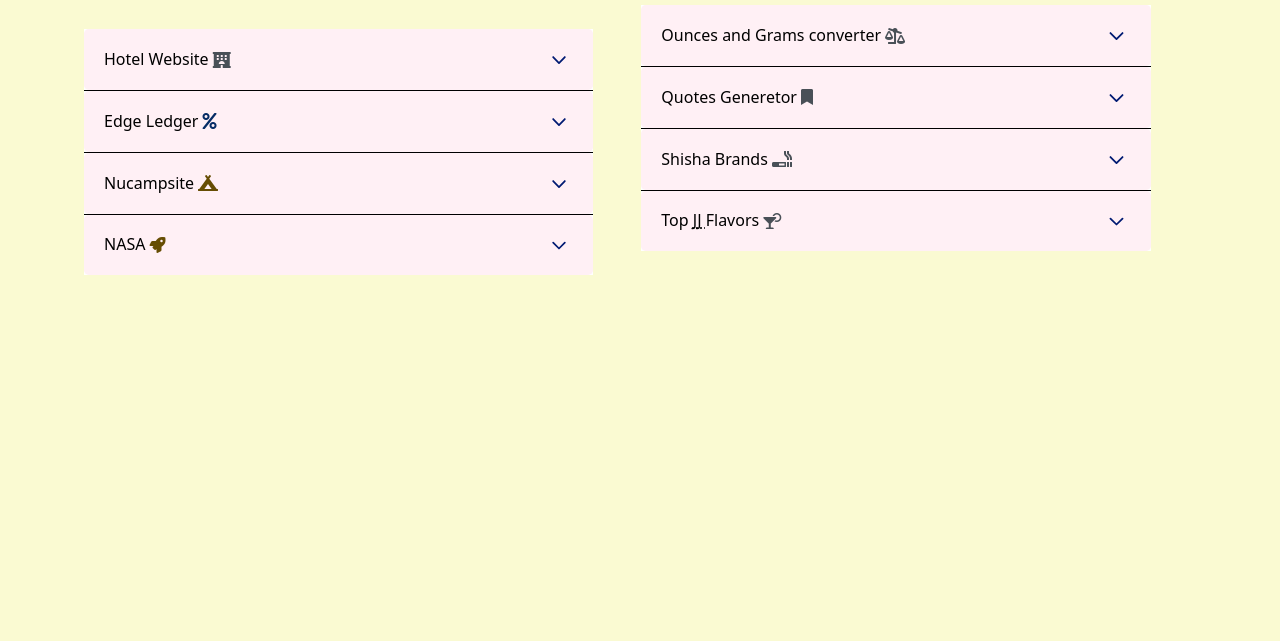
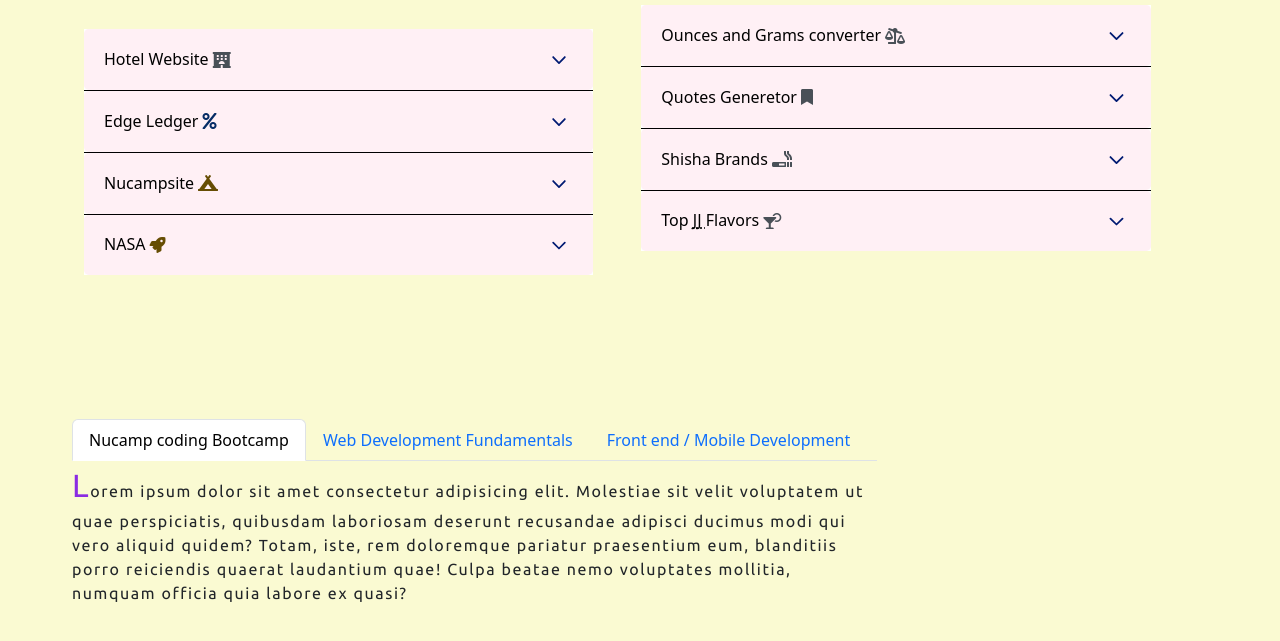
Before and after one commit to Hagop420/Professional-portfolio, a website: page html/index.html in a window 1280 px wide. Shown: the part 1734-2375 px from the top of the page. Drawn offline with nearby package versions, Linux system fonts and the light colour scheme.

Commit message:
tab-pane-insetion

```diff
--- a/css/style.css
+++ b/css/style.css
@@ -239,3 +239,22 @@
     50%{transform: translateY(2px);}
     100%{transform: translateY(0px);}
    }
+
+#nucamp-tab-pane p{
+  font-size: 16px;
+  min-width:350px;
+  font-family: 'Ubuntu', sans-serif;
+  letter-spacing: .1rem;
+}
+
+#nucamp-tab-pane p::first-letter{
+  font-size: 200%;
+  color: #8A2BE2;
+}
+
+
+   #Fundamentals-tab-pane img,
+   #Front-end-UI-tab-pane img{
+    height:400px;
+    box-shadow: 8px 10px .3rem #888888;
+   }
--- a/html/index.html
+++ b/html/index.html
@@ -6,6 +6,8 @@
    <meta http-equiv="X-UA-Compatible" content="IE=edge">
    <meta name="viewport" content="width=device-width, initial-scale=1.0">
 
+   <!-- title icon -->
+   <link rel="icon" href="../images/logo.png">
 
    <!-- bootstrap -->
    <link rel="stylesheet" href="../node_modules/bootstrap/dist/css/bootstrap.min.css">
@@ -443,6 +445,50 @@
 
 
 
+      <div class="card col-8 m-5 p-4">
+         <ul class="nav nav-tabs" id="sliders" role="tablist">
+            <li class="nav-item" role="presentation">
+               <button class="nav-link active" id="nucamp-tab" data-bs-toggle="tab" data-bs-target="#nucamp-tab-pane"
+                  type="button" role="tab" aria-controls="nucamp-tab-pane" aria-selected="true">Nucamp coding
+                  Bootcamp</button>
+
+            </li>
+            <li class="nav-item" role="presentation">
+               <button class="nav-link" id="Fundamentals-tab" data-bs-toggle="tab"
+                  data-bs-target="#Fundamentals-tab-pane" type="button" role="tab" aria-controls="Fundamentals-tab-pane"
+                  aria-selected="false">Web Development
+                  Fundamentals</button>
+            </li>
+            <li class="nav-item" role="presentation">
+               <button class="nav-link" id="Front-end-UI-tab" data-bs-toggle="tab"
+                  data-bs-target="#Front-end-UI-tab-pane" type="button" role="tab" aria-controls="Front-end-UI-tab-pane"
+                  aria-selected="false">Front end / Mobile
+                  Development</button>
+            </li>
+         </ul>
+         <div class="tab-content" id="myTabContent">
+            <div class="tab-pane fade show active col-12" id="nucamp-tab-pane" role="tabpanel"
+               aria-labelledby="nucamp-tab" tabindex="0">
+               <p>Lorem ipsum dolor sit amet consectetur adipisicing elit. Molestiae sit velit voluptatem
+                  ut quae
+                  perspiciatis, quibusdam laboriosam deserunt recusandae adipisci ducimus modi qui vero aliquid quidem?
+                  Totam, iste, rem doloremque pariatur praesentium eum, blanditiis porro reiciendis quaerat laudantium
+                  quae! Culpa beatae nemo voluptates mollitia, numquam officia quia labore ex quasi?</p>
+            </div>
+            <div class="tab-pane fade m-2" id="Fundamentals-tab-pane" role="tabpanel" aria-labelledby="Fundamentals-tab"
+               tabindex="0">
+               <img src="../images/Web-fundamentals-1.png" alt="Web_fundamentals_cert.">
+            </div>
+            <div class="tab-pane fade m-2" id="Front-end-UI-tab-pane" role="tabpanel" aria-labelledby="Front-end-UI-tab"
+               tabindex="0">
+               <img src="../images/Front-end-certificate-1.png" alt="Front-end/UI_cert.">
+            </div>
+
+         </div>
+
+
+
+
 
 
 
```
Also changed, not shown: images/Front-end-certificate-1.png (added), images/Web-fundamentals-1.png (added), 1 other file. Lines whose indentation alone changed are shown as unchanged.
